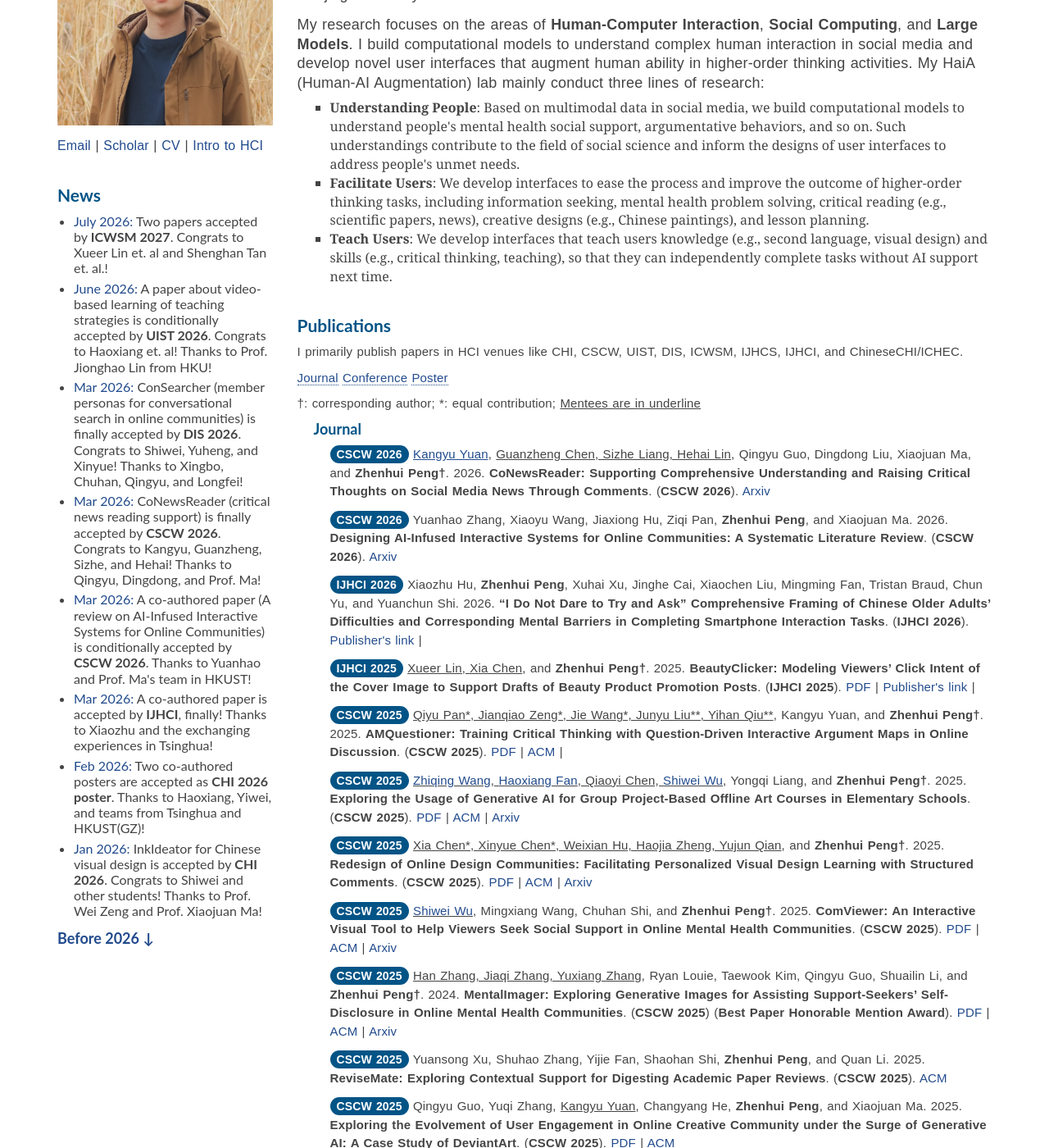
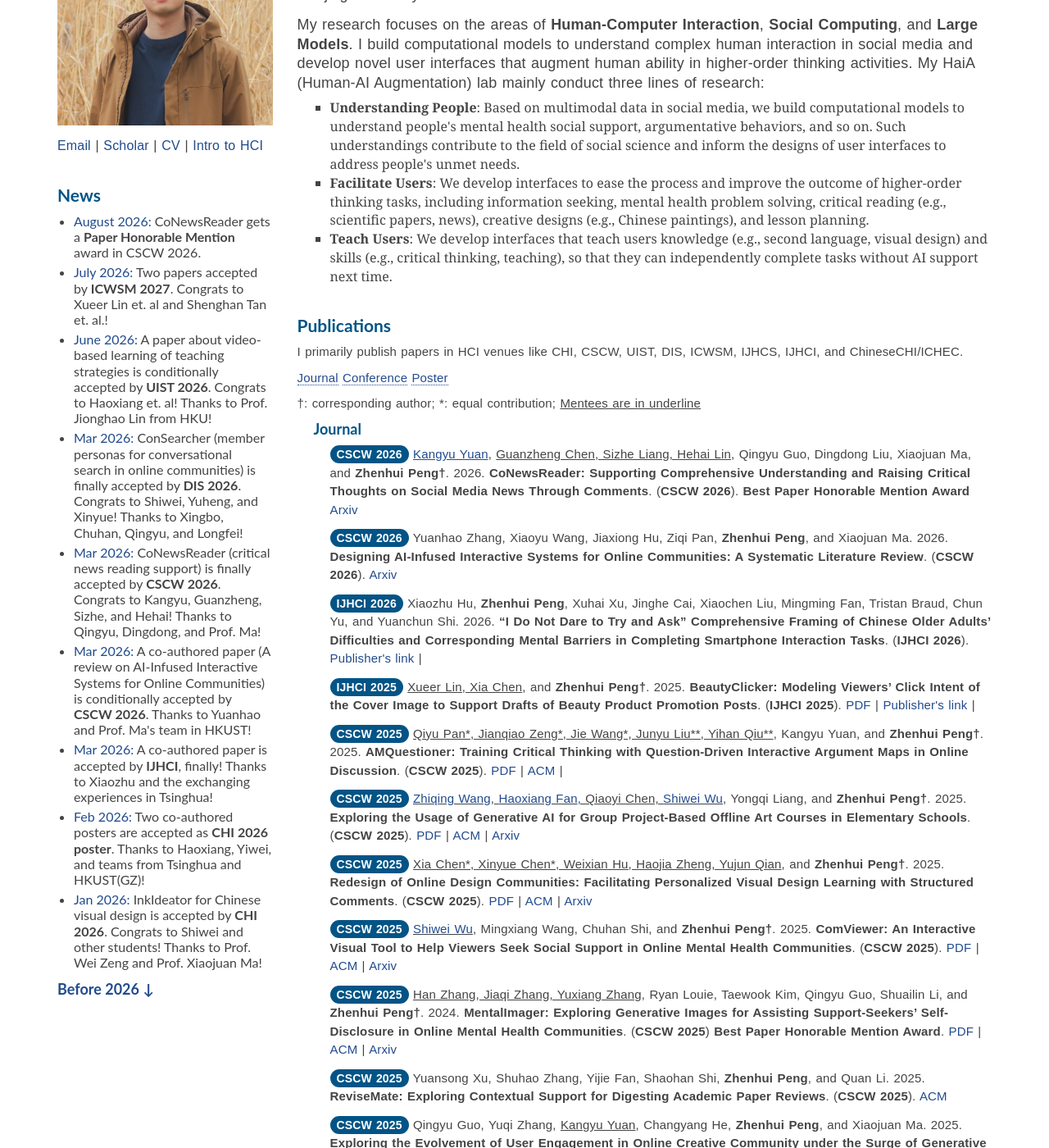
Before and after one commit to PenguinZhou/PenguinZhou.github.io, a Jekyll site: the page index.html, which Jekyll copies as it is, in a window 1280 px wide and 1400 px high, scrolled down 205 px. Shown: the whole window at 82% size. Built offline with Jekyll 4.4.1, drawn with Linux system fonts in a browser that asks for light colours.

Commit message:
Update index.html

```diff
--- a/index.html
+++ b/index.html
@@ -98,6 +98,9 @@
                     <h3 class="widget-title">News</h3>
 
                     <ul>
+                        <li>
+                            <a>August 2026:</a> CoNewsReader gets a <strong>Paper Honorable Mention</strong> award in CSCW 2026.
+                        </li>
                         <li>
                             <a>July 2026:</a> Two papers accepted by <strong>ICWSM 2027</strong>. Congrats to Xueer Lin et. al and Shenghan Tan et. al.!
                         </li>
@@ -416,7 +419,7 @@
                         <h4 style='color:#035486;'><strong>Journal</strong></h4>
                         <p class="paper"> <span class="venue">CSCW 2026</span> <a href="https://yuanky123.github.io/"><span style="text-decoration: underline;">Kangyu Yuan</span></a>, <span style="text-decoration: underline;">Guanzheng Chen, Sizhe Liang, Hehai Lin</span>, Qingyu Guo, Dingdong Liu, Xiaojuan Ma, and <strong>Zhenhui Peng&#8224;</strong>.
                             2026. <strong>CoNewsReader: Supporting Comprehensive Understanding and Raising Critical Thoughts on Social Media News Through Comments</strong>.
-                            (<strong>CSCW 2026</strong>).
+                            (<strong>CSCW 2026</strong>). <strong>Best Paper Honorable Mention Award</strong>
                             <!-- <a href="docs/ijhci2025_beautyclicker.pdf">PDF</a> | -->
                             <!-- <a href="https://www.tandfonline.com/doi/full/10.1080/10447318.2025.2531291">Publisher's link</a> | -->
                             <a href="https://arxiv.org/abs/2604.27905">Arxiv</a>
@@ -474,7 +477,7 @@
 
                         <p class="paper"> <span class="venue">CSCW 2025</span> <span style="text-decoration: underline;">Han Zhang, Jiaqi Zhang, Yuxiang Zhang</span>, Ryan Louie, Taewook Kim, Qingyu Guo, Shuailin Li, and <strong>Zhenhui Peng&#8224;</strong>.
                             2024. <strong>MentalImager: Exploring Generative Images for Assisting Support-Seekers’ Self-Disclosure in Online Mental Health Communities</strong>.
-                            (<strong>CSCW 2025</strong>) (<strong>Best Paper Honorable Mention Award</strong>).
+                            (<strong>CSCW 2025</strong>) <strong>Best Paper Honorable Mention Award</strong>.
                             <a href="docs/cscw25_mentalimager.pdf">PDF</a> |
                             <a href="https://dl.acm.org/doi/10.1145/3711031">ACM</a> |
                             <a href="https://arxiv.org/abs/2409.14859">Arxiv</a>
```
